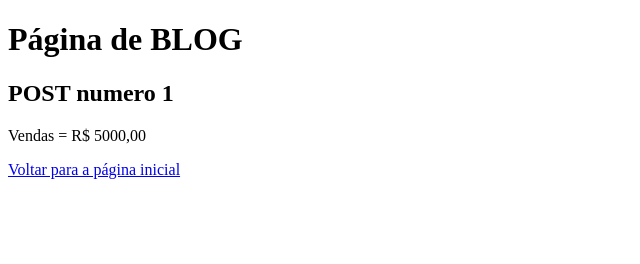
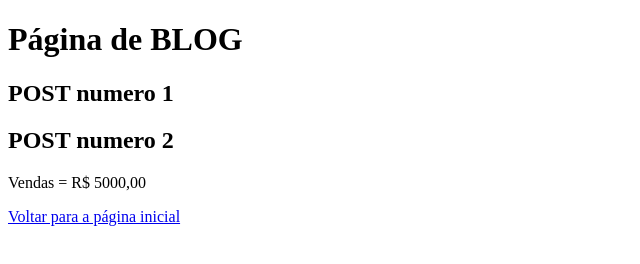
Before and after one commit to coirento/aulagithub, a plain HTML site: page blog.html in a window 1280 px wide. Shown: the whole page, without its empty margins (0-640 px from the left). Drawn offline with Linux system fonts and the light colour scheme.

Commit message:
update blog

```diff
--- a/blog.html
+++ b/blog.html
@@ -8,6 +8,7 @@
 <body>
     <h1>Página de BLOG</h1>
     <h2>POST numero 1</h2>
+    <h2>POST numero 2</h2>
     <p>Vendas = R$ 5000,00</p>
     <a href="index.html">Voltar para a página inicial</a>
 </body>
```
